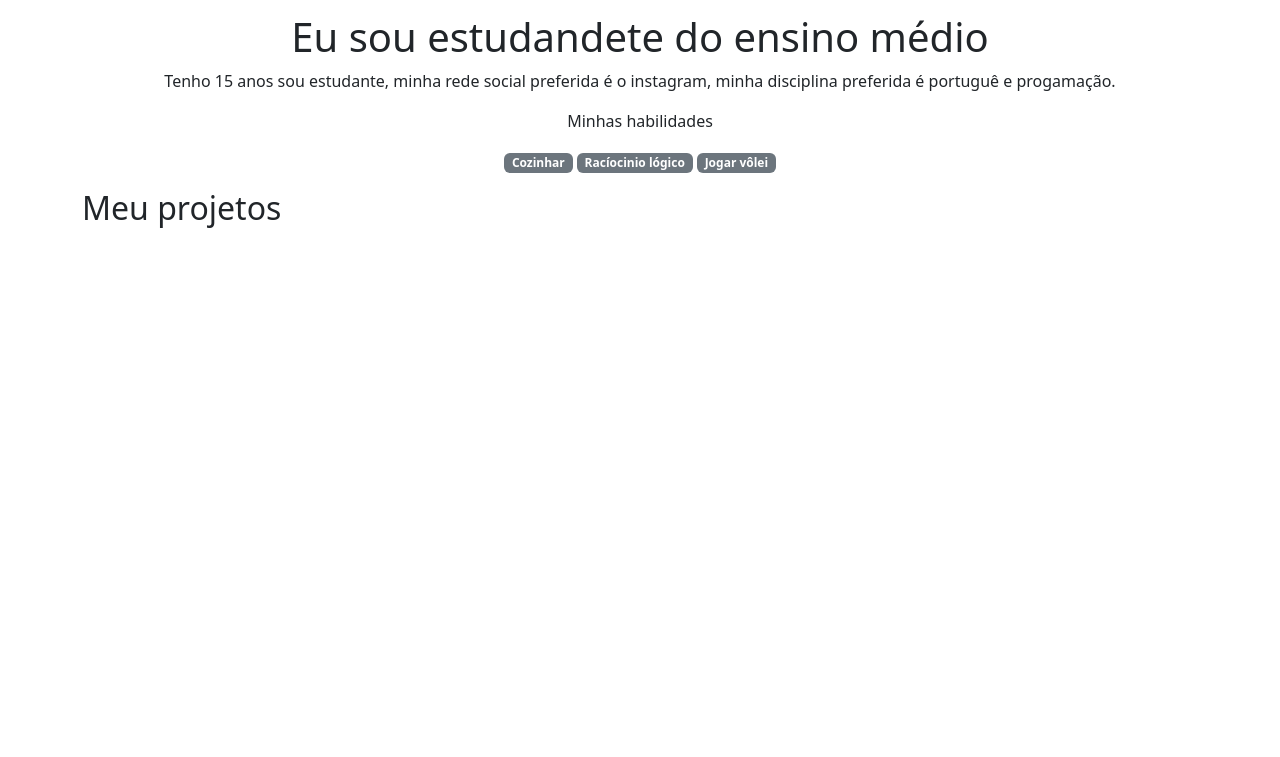
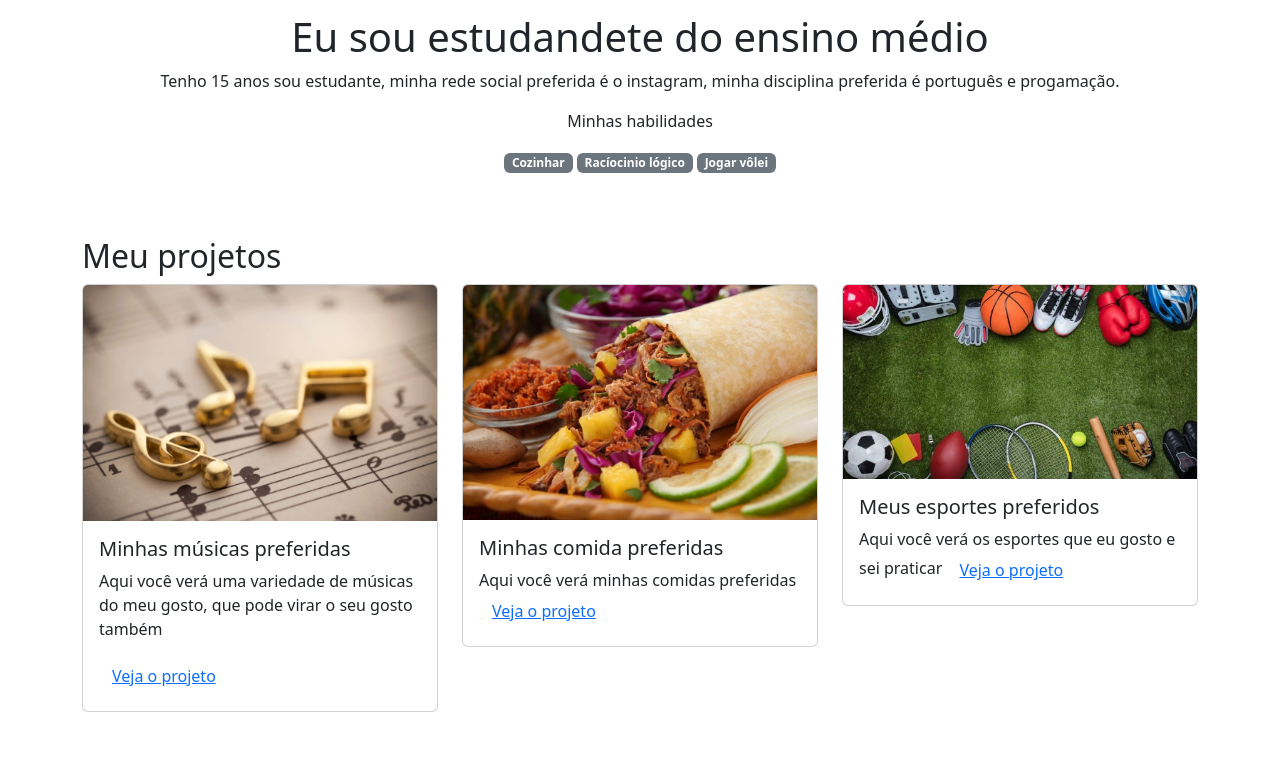
Before and after one commit to Giovanemoreira/meu-portfolio, a plain HTML site: page index.html in a window 1280 px wide. Shown: the part 183-940 px from the top of the page. Before the commit the page ends 800 px from the top, so only its background shows below. Drawn offline with nearby package versions, Linux system fonts and the light colour scheme.

Commit message:
Add files via upload

```diff
--- a/index.html
+++ b/index.html
@@ -13,7 +13,7 @@
     <img src="img/giovane.jpg" alt="avatar do giovane" class="rounded-circle" width="150" height="150" srcset="" />
     <p class="lead">Eu sou Giovane_</p>
     <h1>Eu sou estudandete do ensino médio</h1>
-    <p>Tenho 15 anos sou estudante, minha rede social preferida é o instagram, minha disciplina preferida é portuguê e progamação.</p>
+    <p>Tenho 15 anos sou estudante, minha rede social preferida é o instagram, minha disciplina preferida é português e progamação.</p>
     <p>Minhas habilidades</p>
     <div>
         <p class="badge bg-secondary">Cozinhar</p>
@@ -21,14 +21,56 @@
         <p class="badge bg-secondary">Jogar vôlei</p>
     </div>
 </header>
-<main class="container">
+<main class="container mt-5">
 <h2>Meu projetos</h2>
 <div class="row">
+    <!-- Projeto 1 -->
     <div class="col-md-4">
+      <div class="card">
+        <img src="img/musicas.jpg" class="card-img-top" alt="Imagem do projeto de músicas">
+        <div class="card-body">
+          <h5 class="card-title">Minhas músicas preferidas</h5>
+          <p class="card-text">
+            Aqui você verá uma variedade de músicas do meu gosto, que pode virar o seu gosto também
+          </p>
+          <button type="button" class="btn btn-link">Veja o projeto</button>
+    </div>
+   </div>
+ </div>
+ <!-- Projeto 2 -->
+ <div class="col-md-4">
+      <div class="card">
+        <img src="img/comida.jpg" class="card-img-top" alt="Imagem do projeto de comida">
+        <div class="card-body">
+          <h5 class="card-title">Minhas comida  preferidas</h5>
+          <p class="card-text">
+            Aqui você verá minhas comidas preferidas
+          <button type="button" class="btn btn-link">Veja o projeto</button>
+    </div>
+   </div>
+ </div>
+ <!-- Projeto 3 -->
+ <div class="col-md-4">
+      <div class="card">
+        <img src="img/esportes.jpg" class="card-img-top" alt="Imagem do projeto de esporte">
+        <div class="card-body">
+          <h5 class="card-title">Meus esportes preferidos</h5>
+          <p class="card-text">
+            Aqui você verá os esportes que eu gosto e sei praticar
+          <button type="button" class="btn btn-link">Veja o projeto</button>
+    </div>
+   </div>
+ </div>
+</div>
+</main>
 
-    </div>
+<footer class="container py-5">
+<h2>Entre em contato</h2>
+<div>
+    <a href="https://github.com/Giovanemoreira">GitHub</a>
 </div>
+<p class="my-5 text-center">© Copyright 2025. Produzido por Giovane Moreira</p>
 
-</main>
+</footer>
 </body>
 </html>
```
